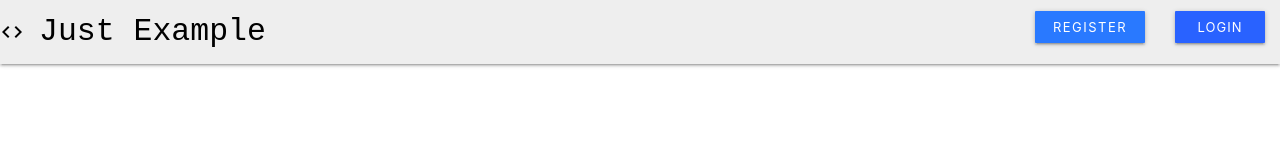
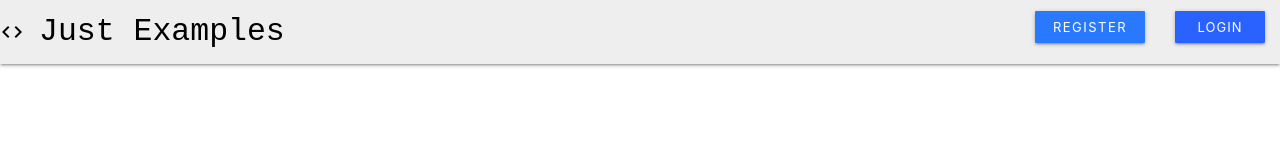
Before and after one commit to mujibsardar/just_examples, a React (Create React App) app in the folder frontend/: page / in a window 1280 px wide. Shown: the top 160 px of the page. Built offline with nearby package versions, Linux system fonts and the light colour scheme.

Commit message:
just example to just examples

```diff
--- a/frontend/src/components/Navbar/Navbar.js
+++ b/frontend/src/components/Navbar/Navbar.js
@@ -17,7 +17,7 @@ class Navbar extends Component {
         <div className="nav-wrapper grey lighten-3">
           <a href="/" style={{ fontFamily: "monospace" }}
           className="brand-logo left black-text active">
-          <i className="material-icons">code</i>Just Example</a>
+          <i className="material-icons">code</i>Just Examples</a>
 
           {/*conditional render*/}
           {!isAuthenticated ?
```
